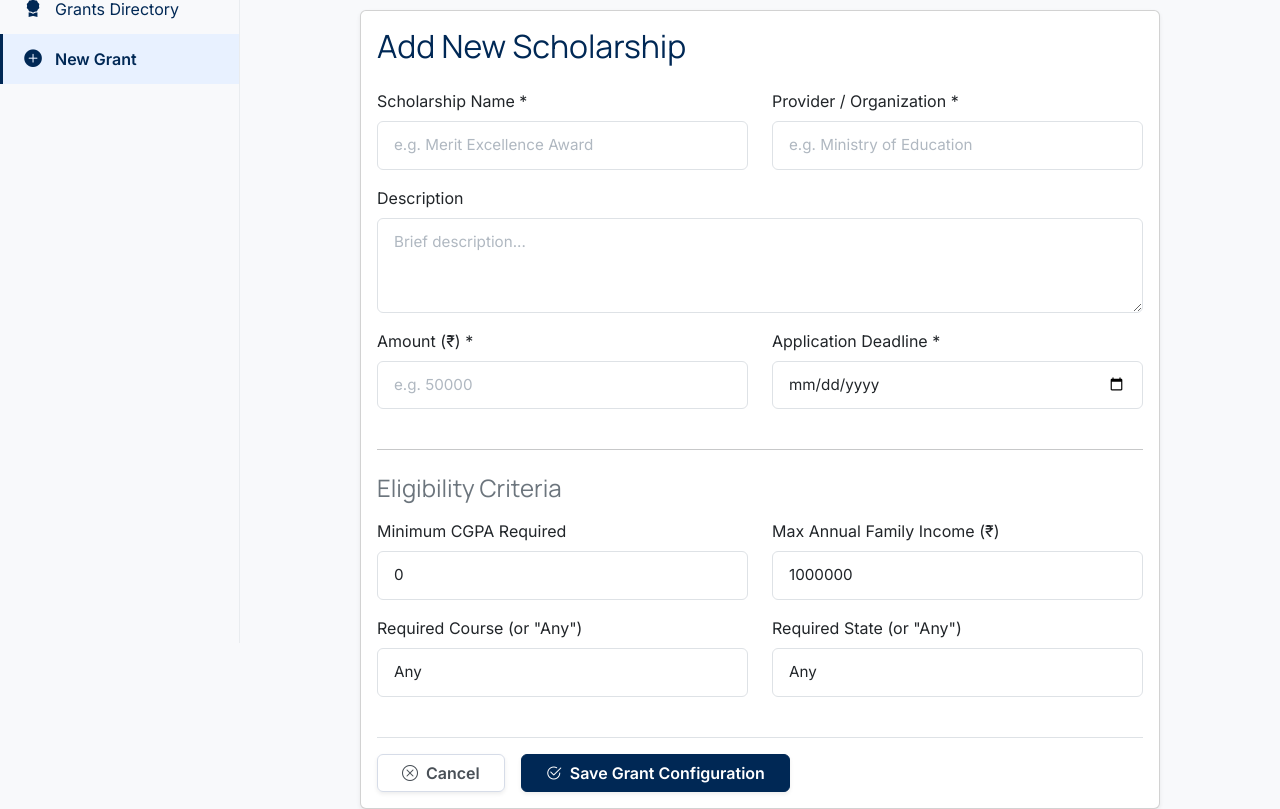
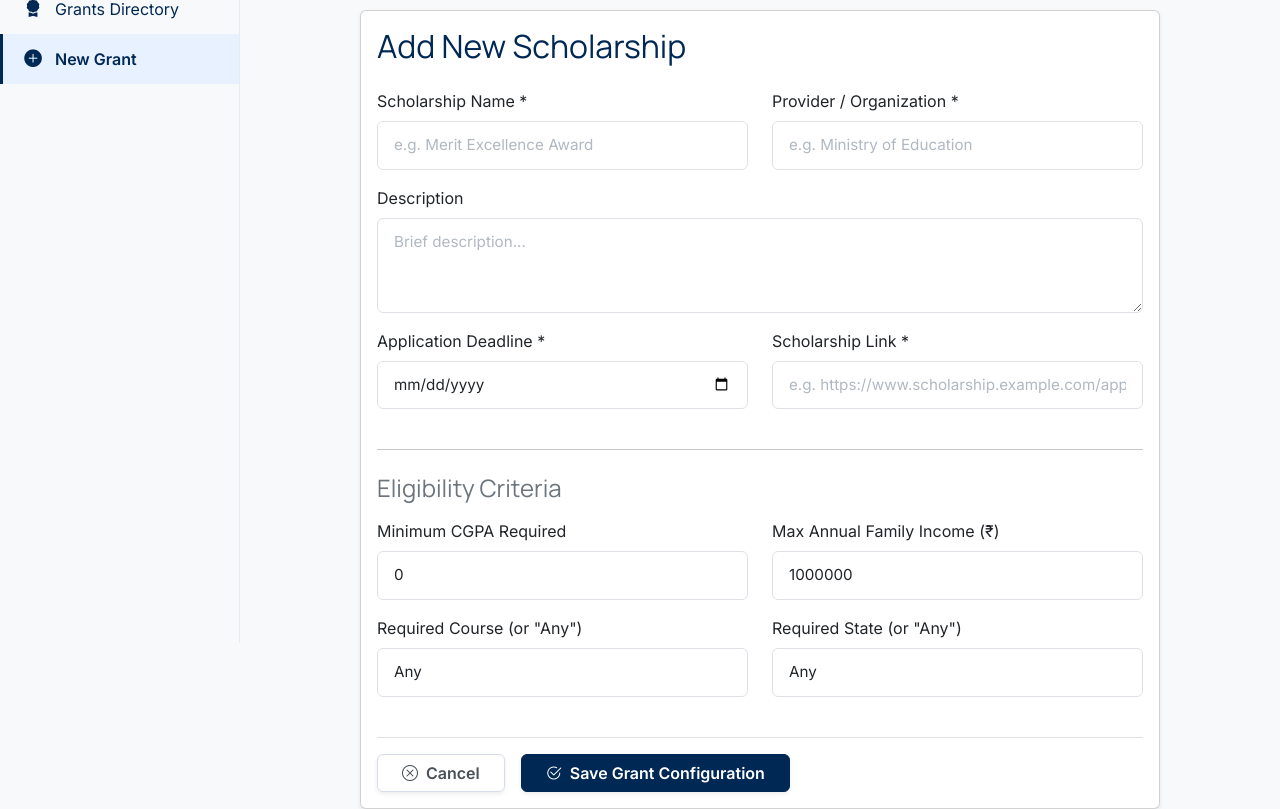
Before and after one commit to samarpreet-lab/scholarship_checker, a PHP site: page /admin/add_scholarship.php in a window 1280 px wide. Shown: the part 157-966 px from the top of the page. Run offline with PHP 8.4, Linux system fonts and the light colour scheme; the visitor is signed in with stand-in values (Sample User, id 1); data that the repository does not hold is empty.

Commit message:
code updation

```diff
--- a/Project/admin/add_scholarship.php
+++ b/Project/admin/add_scholarship.php
@@ -17,6 +17,7 @@ if ($_SERVER['REQUEST_METHOD'] === 'POST') {
     $amount      = intval($_POST['amount']);
     $provider    = trim($_POST['provider']);
     $deadline    = $_POST['deadline'];
+    $scholarship_link = trim($_POST['scholarship_link']);
 
     // Criteria fields
     $min_cgpa      = floatval($_POST['minimum_cgpa']);
@@ -24,11 +25,11 @@ if ($_SERVER['REQUEST_METHOD'] === 'POST') {
     $req_course    = trim($_POST['required_course']);
     $req_state     = trim($_POST['required_state']);
 
-    if (empty($name) || empty($provider) || empty($deadline)) {
+    if (empty($name) || empty($provider) || empty($deadline) || empty($scholarship_link)) {
         $error = "Please fill all required fields.";
     } else {
         // Insert scholarship using basic query
-        $insert_scholarship = "INSERT INTO scholarships (name, description, amount, provider, deadline) VALUES ('$name', '$description', '$amount', '$provider', '$deadline')";
+        $insert_scholarship = "INSERT INTO scholarships (name, description, amount, provider, deadline, scholarship_link) VALUES ('$name', '$description', '$amount', '$provider', '$deadline', '$scholarship_link')";
         if ($conn->query($insert_scholarship) === TRUE) {
             $scholarship_id = $conn->insert_id;
 
@@ -78,12 +79,12 @@ require_once '../includes/header.php';
 
             <div class="row">
                 <div class="col-md-6 mb-3">
-                    <label class="form-label">Amount (₹) *</label>
-                    <input type="number" name="amount" class="form-control" min="0" required placeholder="e.g. 50000">
+                    <label class="form-label">Application Deadline *</label>
+                    <input type="date" name="deadline" class="form-control" required>
                 </div>
                 <div class="col-md-6 mb-3">
-                    <label class="form-label">Application Deadline *</label>
-                    <input type="date" name="deadline" class="form-control" required>
+                    <label class="form-label">Scholarship Link *</label>
+                    <input type="url" name="scholarship_link" class="form-control" required placeholder="e.g. https://www.scholarship.example.com/apply">
                 </div>
             </div>
 
--- a/Project/config/db.php
+++ b/Project/config/db.php
@@ -46,6 +46,7 @@ $scholarships_table = "CREATE TABLE IF NOT EXISTS scholarships (
     amount INT NOT NULL,
     provider VARCHAR(100),
     deadline DATE,
+    scholarship_link VARCHAR(500),
     created_at TIMESTAMP DEFAULT CURRENT_TIMESTAMP
 )";
 $conn->query($scholarships_table);
@@ -66,4 +67,5 @@ $admin_check = $conn->query("SELECT id FROM users WHERE email='admin@scholarship
 if ($admin_check->num_rows == 0) {
     $conn->query("INSERT INTO users (name, email, password, role) VALUES ('Admin', 'admin@scholarship.edu', 'admin123', 'admin')");
 }
+
 ?>
--- a/Project/student/results.php
+++ b/Project/student/results.php
@@ -138,7 +138,7 @@ $sch_result = $conn->query($sch_query);
                                 </div>
 
                                 <!-- Apply Button -->
-                                <a href="#apply-<?php echo $scholarship['id']; ?>" class="btn text-white fw-bold"
+                                <a href="<?php echo htmlspecialchars($scholarship['scholarship_link']); ?>" target="_blank" class="btn text-white fw-bold"
                                    style="background-color: #002855; padding: 0.6rem 1.2rem; border-radius: 0.4rem; font-size: 0.9rem; transition: all 0.3s; white-space: nowrap;">
                                     Apply Now →
                                 </a>
```
Also changed, not shown: Project/admin/edit_scholarship.php (+10 -2 lines).
